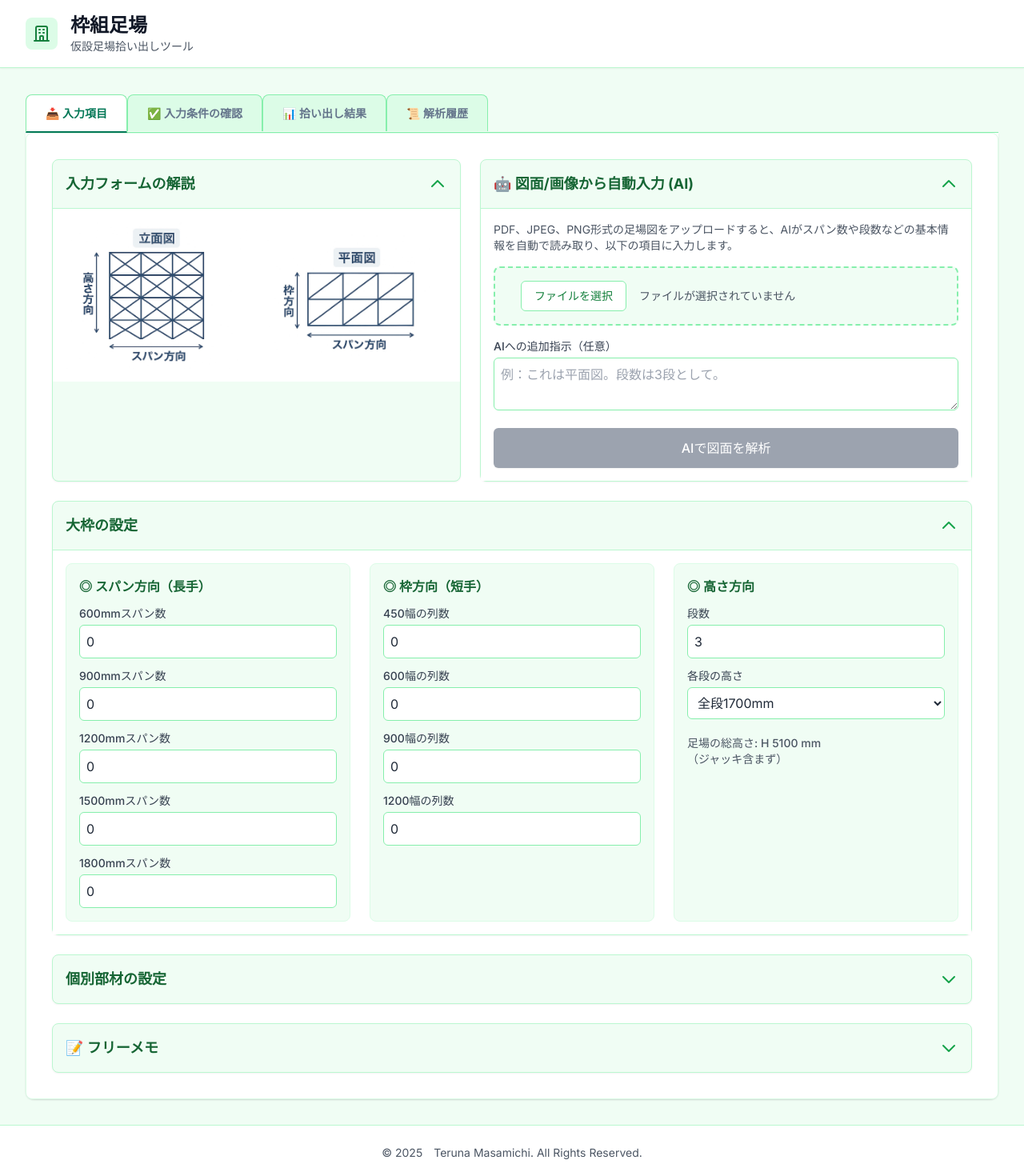
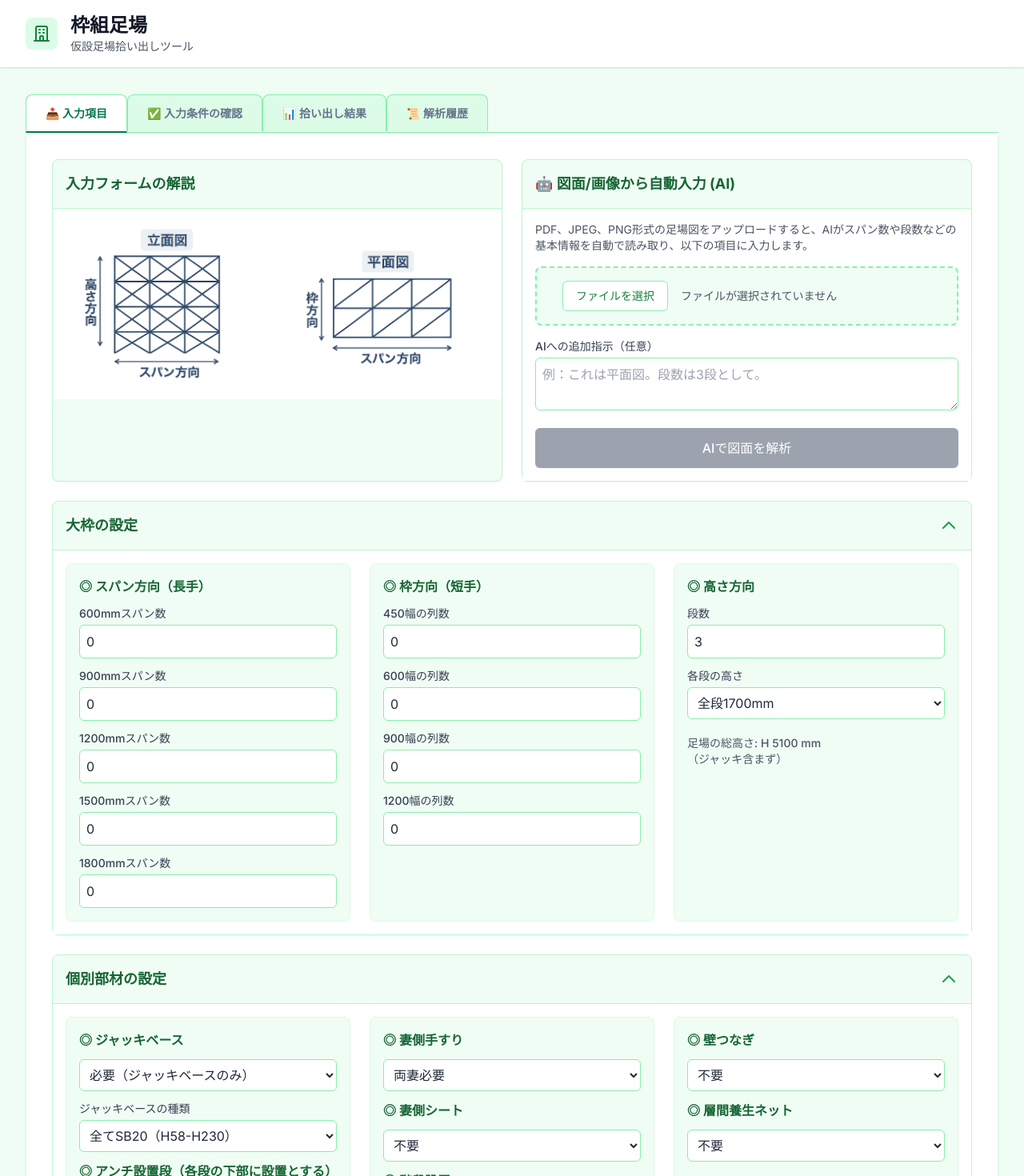
Before and after one commit to terunosuke/frame-scaffold, a React (Vite) app: page / in a window 1280 px wide. Shown: the top 1470 px of the page at 80% size. Built offline with nearby package versions, Linux system fonts and the light colour scheme.

Commit message:
DayXX: デフォルトオープン

```diff
--- a/components/AIPdfExtractor.tsx
+++ b/components/AIPdfExtractor.tsx
@@ -51,7 +51,7 @@ export const AIPdfExtractor: React.FC<AIPdfExtractorProps> = ({ isAnalyzing, ana
 return (
     <div className="flex flex-col md:flex-row gap-6 items-stretch">
         {/* 左カード：解説図 */}
-            <Card title="入力フォームの解説" defaultOpen className="w-full md:w-1/2">
+            <Card title="入力フォームの解説" defaultOpen alwaysOpen className="w-full md:w-1/2">
             <div className="flex justify-center items-center gap-6 p-4 h-full">
                 <div className="flex-1 flex justify-center">
                 <img
@@ -84,7 +84,7 @@ return (
             </Card>
 
         {/* 右カード：AIフォーム */}
-        <Card title="🤖 図面/画像から自動入力 (AI)" defaultOpen className="w-full md:w-1/2">
+        <Card title="🤖 図面/画像から自動入力 (AI)" defaultOpen alwaysOpen className="w-full md:w-1/2">
             <div className="p-4 space-y-4 h-full flex flex-col">
                 <p className="text-sm text-gray-600">
                     PDF、JPEG、PNG形式の足場図をアップロードすると、AIがスパン数や段数などの基本情報を自動で読み取り、以下の項目に入力します。
--- a/components/Card.tsx
+++ b/components/Card.tsx
@@ -4,13 +4,28 @@ interface CardProps {
     title: string;
     children: ReactNode;
     defaultOpen?: boolean;
+    alwaysOpen?: boolean;
+    className?: string;
 }
 
-export const Card: React.FC<CardProps> = ({ title, children, defaultOpen = false }) => {
+export const Card: React.FC<CardProps> = ({ title, children, defaultOpen = false, alwaysOpen = false, className = '' }) => {
     const [isOpen, setIsOpen] = useState(defaultOpen);
 
+    if (alwaysOpen) {
+        return (
+            <div className={`bg-green-50 border border-green-200 rounded-lg shadow-sm ${className}`}>
+                <div className="w-full flex justify-between items-center p-4 text-left rounded-t-lg">
+                    <h3 className="text-lg font-bold text-green-800">{title}</h3>
+                </div>
+                <div className="border-t border-green-200 bg-white">
+                    {children}
+                </div>
+            </div>
+        );
+    }
+
     return (
-        <div className="bg-green-50 border border-green-200 rounded-lg shadow-sm">
+        <div className={`bg-green-50 border border-green-200 rounded-lg shadow-sm ${className}`}>
             <button
                 className="w-full flex justify-between items-center p-4 text-left focus:outline-none hover:bg-green-100 transition-colors duration-200 rounded-t-lg"
                 onClick={() => setIsOpen(!isOpen)}
--- a/components/InputForm.tsx
+++ b/components/InputForm.tsx
@@ -150,7 +150,7 @@ export const InputForm: React.FC<InputFormProps> = ({
                     </div>
                 </Card>
 
-                <Card title="個別部材の設定">
+                <Card title="個別部材の設定" defaultOpen>
                     <div className="grid grid-cols-1 md:grid-cols-2 lg:grid-cols-3 gap-6 p-4">
                         {/* Jack Base + Anti + Toeboard */}
                         <div className="space-y-3 p-4 bg-green-50 rounded-lg border border-green-100">
@@ -355,7 +355,7 @@ export const InputForm: React.FC<InputFormProps> = ({
                     </div>
                 </Card>
 
-                <Card title="📝 フリーメモ">
+                <Card title="📝 フリーメモ" defaultOpen>
                     <div className="p-4">
                         <textarea
                             className="w-full p-3 border border-green-300 rounded-lg focus:ring-2 focus:ring-green-500 focus:border-green-500 transition duration-150 ease-in-out"
```
